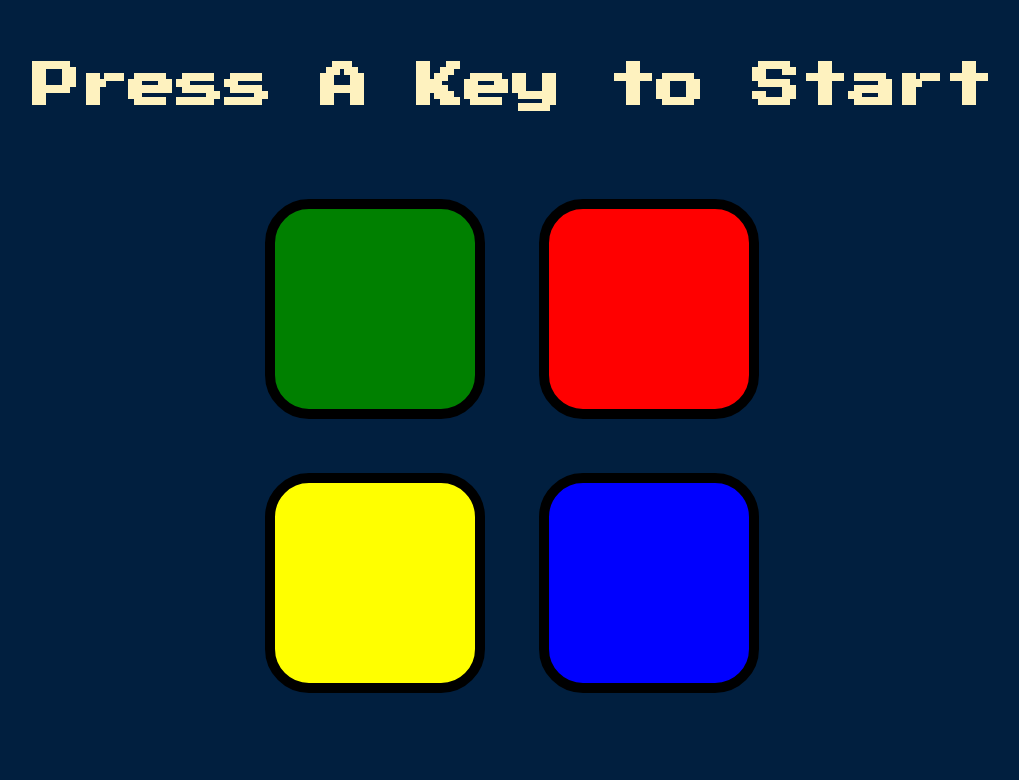
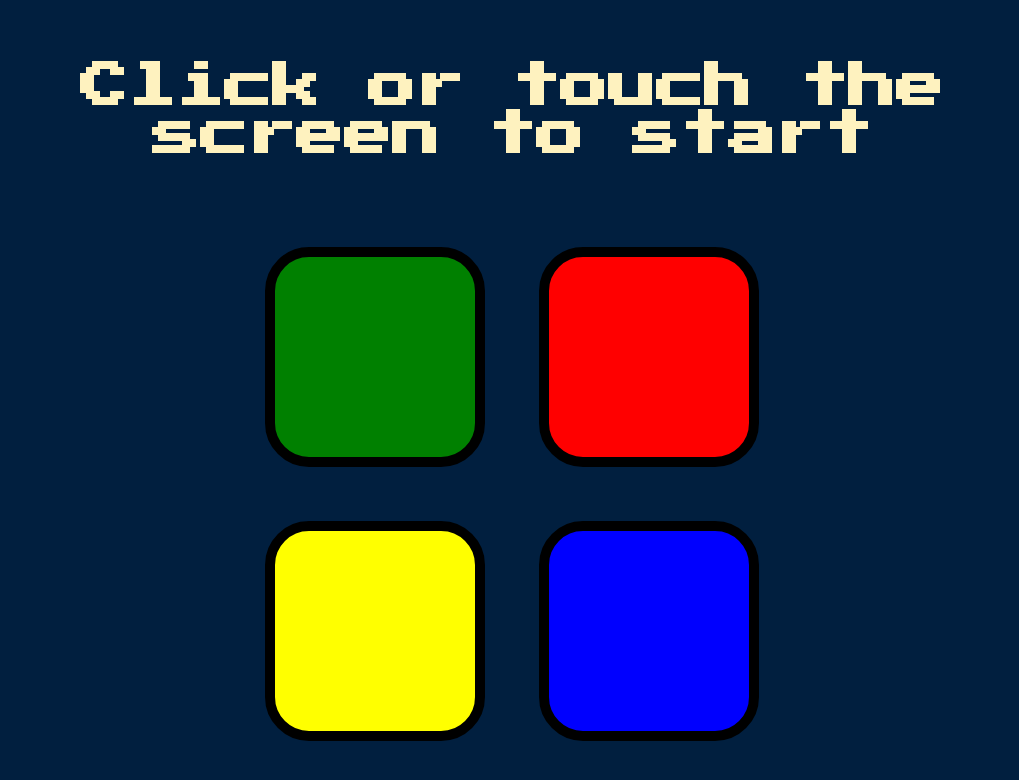
Before and after one commit to allisonjhare/simon, a plain HTML site: page index.html in a window 1280 px wide. Shown: the whole page, without its empty margins (128-1147 px from the left). Drawn offline with nearby package versions, Linux system fonts and the light colour scheme.

Commit message:
Update index.html

```diff
--- a/index.html
+++ b/index.html
@@ -9,7 +9,7 @@
 </head>
 
 <body>
-  <h1 id="level-title">Press A Key to Start</h1>
+  <h1 id="level-title">Click or touch the screen to start</h1>
   <div class="container">
     <div class="row">
 
```
